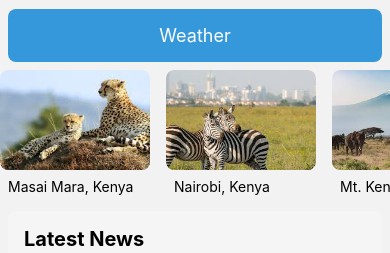
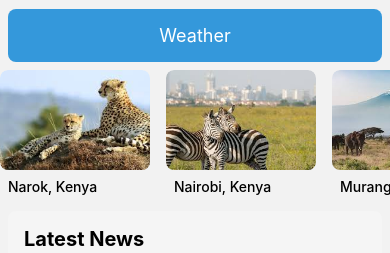
Before and after one commit to incognitoDevOps/TourApp, a React Native app: screen /Home in a window 390 px wide. Shown: the part 531-784 px from the top of the page. Built offline with nearby package versions, Linux system fonts and the light colour scheme.

Commit message:
news component

```diff
--- a/navigation/AppNavigator.js
+++ b/navigation/AppNavigator.js
@@ -9,6 +9,7 @@ import AccommodationScreen from '../screens/AccommodationScreen';
 import RestaurantScreen from '../screens/RestaurantScreen';
 import WeatherScreen from '../screens/WeatherScreen';
 import AttractionDetailsScreen from '../screens/AttractionDetailsScreen';
+import NewsDetails from '../screens/NewsDetails';
 
 const Stack = createStackNavigator();
 
@@ -22,6 +23,7 @@ const AppNavigator = () => {
         <Stack.Screen name="Restaurant" component={RestaurantScreen} />
         <Stack.Screen name="Weather" component={WeatherScreen} />
         <Stack.Screen name="AttractionDetails" component={AttractionDetailsScreen} />
+        <Stack.Screen name="NewsDetails" component={NewsDetails} />
       </Stack.Navigator>
     </NavigationContainer>
   );
--- a/screens/AttractionDetailsScreen.js
+++ b/screens/AttractionDetailsScreen.js
@@ -73,7 +73,7 @@ const AttractionDetailsScreen = ({ route }) => {
 
     <TouchableOpacity onPress={handleWhatsAppPress}>
       <View style={styles.button}>
-        <Text style={styles.buttonText}>WhatsApp</Text>
+        <Text style={styles.buttonText}>Get Tour Guid</Text>
       </View>
     </TouchableOpacity>
 
--- a/screens/HomeScreen.js
+++ b/screens/HomeScreen.js
@@ -13,26 +13,116 @@ const dummyNewsData = [
   {
     id: "1",
     title: "Nyamira Manga Hills",
-    description:
+    describe:
       "Discover the latest tourist attraction in Nyamira.",
       image: require("../assets/attraction1.jpeg"),
+      image2: require("../assets/hotel1.jpeg"),
+    image3: require("../assets/hotel1.jpeg"),
+    description:`Welcome to the enchanting Nyamira Manga Hills, a captivating tourist attraction nestled in the heart of Nyamira County, Kenya. Immerse yourself in the breathtaking beauty of this picturesque destination, where lush greenery, rolling hills, and vibrant landscapes create a mesmerizing tapestry of nature's wonders.
+
+      Nyamira Manga Hills offers a serene retreat for nature enthusiasts and adventure seekers alike. As you ascend the hills, you'll be treated to panoramic views that stretch as far as the eye can see. The undulating terrain, adorned with tea plantations and indigenous flora, adds to the allure of this idyllic setting.
+
+      `,
+      description2:`
+      The air is crisp and invigorating, making it the perfect escape from the hustle and bustle of everyday life. Whether you're an avid hiker or simply seeking a peaceful getaway, Nyamira Manga Hills has something for everyone. Hike along well-maintained trails, where every step unveils new vistas and the opportunity to connect with the unspoiled beauty of the Kenyan countryside.
+
+      The charm of Nyamira Manga Hills isn't limited to its natural splendor; the local culture adds an extra layer of richness to the experience. Engage with the warm and welcoming communities that call this region home, and discover the traditions and customs that have been passed down through generations.
+      `,
+      description3:`
+     For those looking to capture the magic of Nyamira Manga Hills, don't forget your camera. Sunrise and sunset paint the hills in hues of gold and pink, creating a captivating spectacle that's sure to leave a lasting impression.`,
   },
   {
     id: "2",
     title: "Travel Tips for an Amazing Experience",
-    description:
+    describe:
       "Get valuable tips to make your travel experience unforgettable.",
       image: require("../assets/attraction2.jpeg"),
+      image2: require("../assets/hotel1.jpeg"),
+      image3: require("../assets/hotel1.jpeg"),
+      description:`Welcome to the enchanting Nyamira Manga Hills, a captivating tourist attraction nestled in the heart of Nyamira County, Kenya. Immerse yourself in the breathtaking beauty of this picturesque destination, where lush greenery, rolling hills, and vibrant landscapes create a mesmerizing tapestry of nature's wonders.
+
+        Nyamira Manga Hills offers a serene retreat for nature enthusiasts and adventure seekers alike. As you ascend the hills, you'll be treated to panoramic views that stretch as far as the eye can see. The undulating terrain, adorned with tea plantations and indigenous flora, adds to the allure of this idyllic setting.
+
+        `,
+        description2:`
+        The air is crisp and invigorating, making it the perfect escape from the hustle and bustle of everyday life. Whether you're an avid hiker or simply seeking a peaceful getaway, Nyamira Manga Hills has something for everyone. Hike along well-maintained trails, where every step unveils new vistas and the opportunity to connect with the unspoiled beauty of the Kenyan countryside.
+
+        The charm of Nyamira Manga Hills isn't limited to its natural splendor; the local culture adds an extra layer of richness to the experience. Engage with the warm and welcoming communities that call this region home, and discover the traditions and customs that have been passed down through generations.
+        `,
+        description3:`
+       For those looking to capture the magic of Nyamira Manga Hills, don't forget your camera. Sunrise and sunset paint the hills in hues of gold and pink, creating a captivating spectacle that's sure to leave a lasting impression.`,
     },
   {
     id: "3",
     title: "Special Discounts on Accommodations",
-    description: "Explore exclusive discounts on top-rated accommodations.",
+    describe: "Explore exclusive discounts on top-rated accommodations.",
     image: require("../assets/hotel2.jpeg"),
+    image2: require("../assets/hotel1.jpeg"),
+    image3: require("../assets/hotel1.jpeg"),
+    description:`Welcome to the enchanting Nyamira Manga Hills, a captivating tourist attraction nestled in the heart of Nyamira County, Kenya. Immerse yourself in the breathtaking beauty of this picturesque destination, where lush greenery, rolling hills, and vibrant landscapes create a mesmerizing tapestry of nature's wonders.
+
+      Nyamira Manga Hills offers a serene retreat for nature enthusiasts and adventure seekers alike. As you ascend the hills, you'll be treated to panoramic views that stretch as far as the eye can see. The undulating terrain, adorned with tea plantations and indigenous flora, adds to the allure of this idyllic setting.
+
+      `,
+      description2:`
+      The air is crisp and invigorating, making it the perfect escape from the hustle and bustle of everyday life. Whether you're an avid hiker or simply seeking a peaceful getaway, Nyamira Manga Hills has something for everyone. Hike along well-maintained trails, where every step unveils new vistas and the opportunity to connect with the unspoiled beauty of the Kenyan countryside.
+
+      The charm of Nyamira Manga Hills isn't limited to its natural splendor; the local culture adds an extra layer of richness to the experience. Engage with the warm and welcoming communities that call this region home, and discover the traditions and customs that have been passed down through generations.
+      `,
+      description3:`
+     For those looking to capture the magic of Nyamira Manga Hills, don't forget your camera. Sunrise and sunset paint the hills in hues of gold and pink, creating a captivating spectacle that's sure to leave a lasting impression.`,
+  },
+];
+
+
+const dummyFeaturesData = [
+  {
+    id: "1",
+    county: "Narok",
+    country:"Kenya",
+    description:
+      "Discover the latest tourist attraction in Masai Mara.",
+      image: require("../assets/destination1.jpeg"),
+  },
+  {
+    id: "2",
+    county: "Nairobi",
+    country:"Kenya",
+    description:
+      "Discover the latest tourist attraction in Masai Mara.",
+      image: require("../assets/destination2.jpeg"),
+  },
+  {
+    id: "3",
+    county: "Muranga",
+    country:"Kenya",
+    description:
+      "Discover the latest tourist attraction in Masai Mara.",
+      image: require("../assets/destination3.jpeg"),
+  },
+  {
+    id: "4",
+    county: "Mombasa",
+    country:"Kenya",
+    description:
+      "Discover the latest tourist attraction in Masai Mara.",
+      image: require("../assets/destination4.jpeg"),
+  },
+  {
+    id: "5",
+    county: "Narok",
+    country:"Kenya",
+    description:
+      "Discover the latest tourist attraction in Masai Mara.",
+      image: require("../assets/destination5.jpeg"),
   },
 ];
 
 const HomeScreen = ({ navigation }) => {
+  const navigateToDetails = (NewsDetails) => {
+    navigation.navigate('NewsDetails', NewsDetails);
+  };
+
   return (
     <ScrollView>
       <View>
@@ -74,41 +164,19 @@ const HomeScreen = ({ navigation }) => {
 
         {/* Featured Destinations: */}
         <ScrollView horizontal showsHorizontalScrollIndicator={false}>
-          <View style={styles.featuredItem}>
+        {dummyFeaturesData.map((item) => (
+            <View horizontal showsHorizontalScrollIndicator={false}
+              key={item.id} style={styles.featuredItem}>
               <Image
-              source={require("../assets/destination1.jpeg")}
+                source={item.image}
                 style={{ width: 150, height: 100, borderRadius: 8 }}
               />
-            <Text style={{ margin: 8 }}>Masai Mara, Kenya</Text>
+              <View>
+                <Text style={{ margin: 8, fontWeight:500 }}>{item.county}, {item.country}</Text>
               </View>
-          <View style={styles.featuredItem}>
-            <Image
-              source={require("../assets/destination2.jpeg")}
-              style={{ width: 150, height: 100, borderRadius: 8 }}
-            />
-            <Text style={{ margin: 8 }}>Nairobi, Kenya</Text>
             </View>
-          <View style={styles.featuredItem}>
-            <Image
-              source={require("../assets/destination3.jpeg")}
-              style={{ width: 150, height: 100, borderRadius: 8 }}
-            />
-            <Text style={{ margin: 8 }}>Mt. Kenya, Kenya</Text>
-          </View>
-          <View style={styles.featuredItem}>
-            <Image
-              source={require("../assets/destination4.jpeg")}
-              style={{ width: 150, height: 100, borderRadius: 8 }}
-            />
-            <Text style={{ margin: 8 }}>Mombasa, Kenya</Text>
-          </View>
-          <View style={styles.featuredItem}>
-            <Image
-              source={require("../assets/destination5.jpeg")}
-              style={{ width: 150, height: 100, borderRadius: 8 }}
-            />
-            <Text style={{ margin: 8 }}>Narok, Kenya</Text>
-          </View>
+          ))}
+
           {/* Add more featured items */}
         </ScrollView>
 
@@ -118,6 +186,7 @@ const HomeScreen = ({ navigation }) => {
             Latest News
           </Text>
           {dummyNewsData.map((item) => (
+            <TouchableOpacity onPress={() => navigateToDetails(item)}>
             <ScrollView horizontal showsHorizontalScrollIndicator={false}
               key={item.id} style={styles.newsItem}>
               <Image
@@ -126,9 +195,10 @@ const HomeScreen = ({ navigation }) => {
               />
               <View>
                 <Text style={styles.newsTitle}>{item.title}</Text>
-                <Text style={styles.newsDescription}>{item.description}</Text>
+                <Text style={styles.newsDescription}>{item.describe}</Text>
               </View>
             </ScrollView>
+            </TouchableOpacity>
           ))}
         </View>
 
--- /dev/null
+++ b/screens/NewsDetails.js
@@ -0,0 +1,48 @@
+import React from 'react'
+import { View, Text,StyleSheet, Image, FlatList, TouchableOpacity, TextInput, Button, ScrollView,Linking } from 'react-native';
+
+export default function NewsDetails({ route }) {
+  const { title, description,description2,description3,describe, image,image2,image3 } = route.params;
+
+  return (
+    <View>
+    <ScrollView>
+    <View style={styles.container}>
+    <Text style={styles.title}>{title}</Text>
+    <Image source={image} style={styles.image} />
+    <Text style={styles.describe}>{describe}</Text>
+    <Text style={styles.description}>{description}</Text>
+    <Image source={image2} style={styles.image} />
+    <Text style={styles.description}>{description2}</Text>
+    <Image source={image3} style={styles.image} />
+    <Text style={styles.description}>{description3}</Text>
+  </View>
+  </ScrollView>
+  </View>
+  )
+}
+
+const styles = StyleSheet.create({
+
+    container: {
+      flex: 1,
+      padding: 16,
+    },
+    image: {
+      width: '100%',
+      height: 300,
+      resizeMode: 'cover',
+      borderRadius: 8,
+    },
+    title: {
+      fontSize: 24,
+      fontWeight: 'bold',
+      marginVertical: 16,
+    },
+    describe: {
+      fontSize: 16,
+      marginBottom: 16,
+      fontWeight: 'bold',
+    },
+
+  });
```
Lines whose indentation alone changed are shown as unchanged.
